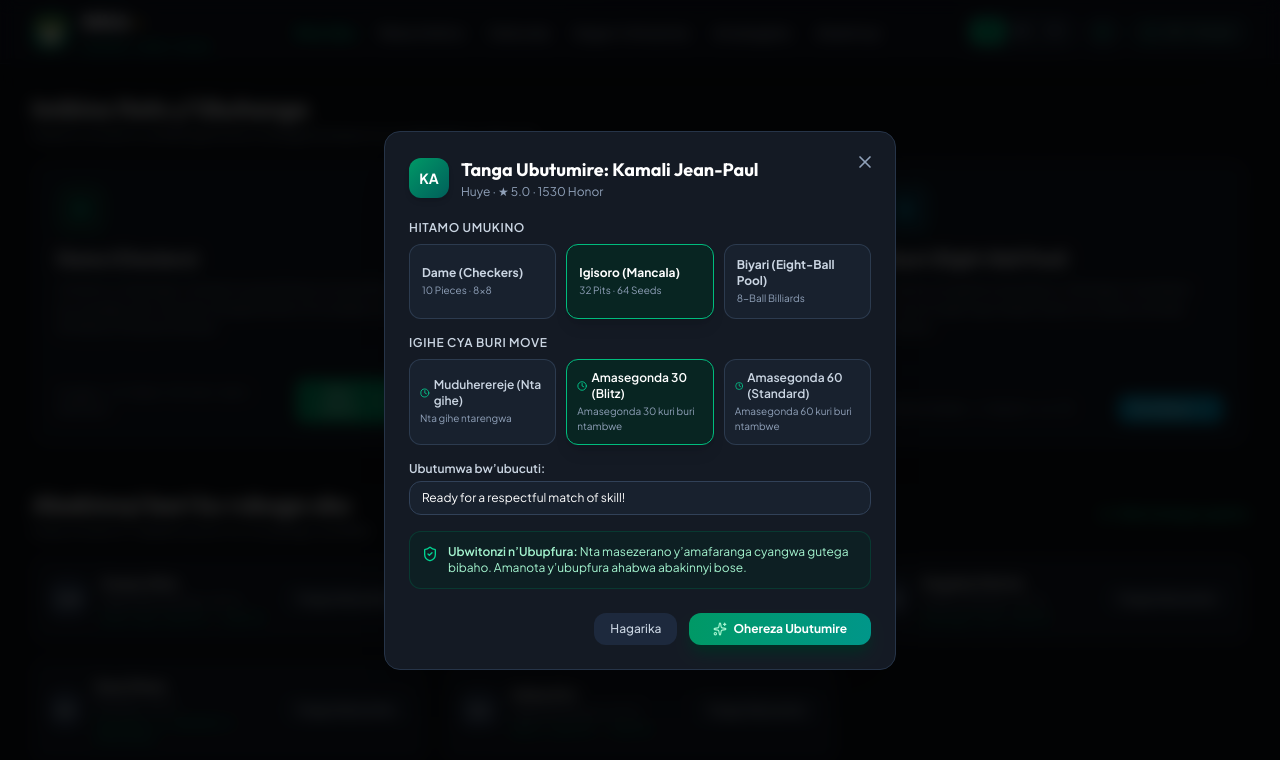
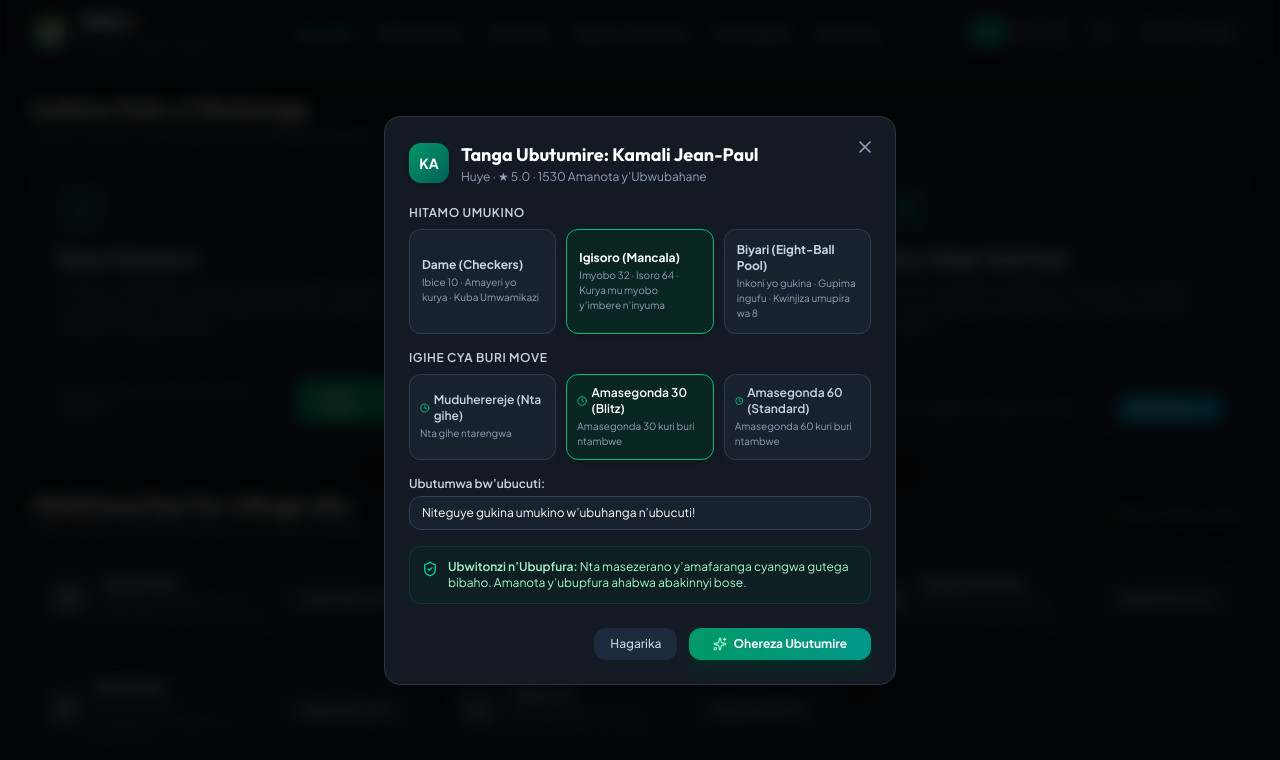
Before and after one commit to eddyizere24-collab/Inka-2026, a React (Vite) app: page / in a window 1280 px wide. Both pictures are taken after a click on the button "Kina Igisoro". Shown: the part 455-1215 px from the top of the page. Built offline with nearby package versions, Linux system fonts and the light colour scheme.

Commit message:
i18n: localize challenge defaults and game descriptions

```diff
--- a/src/components/modals/ChallengeModal.tsx
+++ b/src/components/modals/ChallengeModal.tsx
@@ -18,7 +18,7 @@ export const ChallengeModal: React.FC<ChallengeModalProps> = ({
   const { t } = usePlatform();
   const [selectedGame, setSelectedGame] = useState<GameType>(initialGame);
   const [timeControl, setTimeControl] = useState<TimeControl>('30s');
-  const [message, setMessage] = useState<string>('Ready for a respectful match of skill!');
+  const [message, setMessage] = useState<string>(t.defaultFriendlyMessage);
 
   const handleSubmit = (e: React.FormEvent) => {
     e.preventDefault();
@@ -50,7 +50,7 @@ export const ChallengeModal: React.FC<ChallengeModalProps> = ({
               {t.challenge_player}: {opponent.name}
             </h3>
             <p className="text-xs text-slate-400">
-              {opponent.city} · ★ {opponent.sportsmanshipLevel}.0 · {opponent.honorRating} Honor
+              {opponent.city} · ★ {opponent.sportsmanshipLevel}.0 · {opponent.honorRating} {t.honorPointsLabel}
             </p>
           </div>
         </div>
@@ -64,9 +64,9 @@ export const ChallengeModal: React.FC<ChallengeModalProps> = ({
             <div className="grid grid-cols-3 gap-2.5">
               {(
                 [
-                  { id: 'dame', label: t.game_dame, desc: '10 Pieces · 8×8' },
-                  { id: 'igisoro', label: t.game_igisoro, desc: '32 Pits · 64 Seeds' },
-                  { id: 'biyari', label: t.game_biyari, desc: '8-Ball Billiards' },
+                  { id: 'dame', label: t.game_dame, desc: t.dameRulesShort },
+                  { id: 'igisoro', label: t.game_igisoro, desc: t.igisoroRulesShort },
+                  { id: 'biyari', label: t.game_biyari, desc: t.biyariRulesShort },
                 ] as const
               ).map((g) => (
                 <button
```
